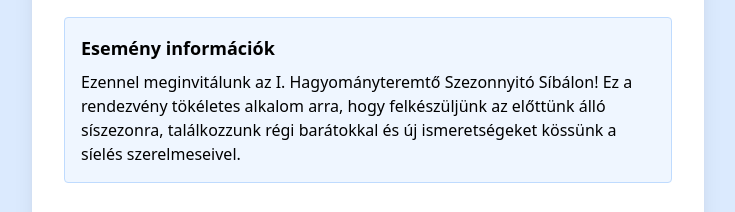
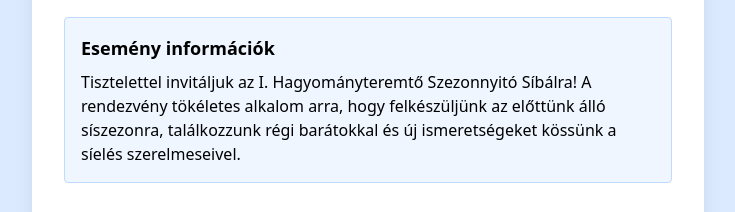
Before and after one commit to rizsoo/sibal, a Gatsby site in the folder gatsby-sibal/: page / in a window 1280 px wide. Shown: the part 227-439 px from the top of the page, without its empty margins (272-1007 px from the left). Built offline with nearby package versions, Linux system fonts and the light colour scheme; Gatsby itself is replaced by a stand-in of ours.

Commit message:
faszooom

```diff
--- a/gatsby-sibal/src/pages/index.js
+++ b/gatsby-sibal/src/pages/index.js
@@ -23,7 +23,7 @@ export default function SibalLandingPage() {
         <div className="bg-blue-50 border border-blue-200 rounded p-4 mb-8">
           <h3 className="font-semibold text-lg mb-2">Esemény információk</h3>
           <p>
-            Ezennel meginvitálunk az I. Hagyományteremtő Szezonnyitó Síbálon! Ez a rendezvény
+            Tisztelettel invitáljuk az I. Hagyományteremtő Szezonnyitó Síbálra! A rendezvény
             tökéletes alkalom arra, hogy felkészüljünk az előttünk álló síszezonra,
             találkozzunk régi barátokkal és új ismeretségeket kössünk a síelés szerelmeseivel.
           </p>
```
